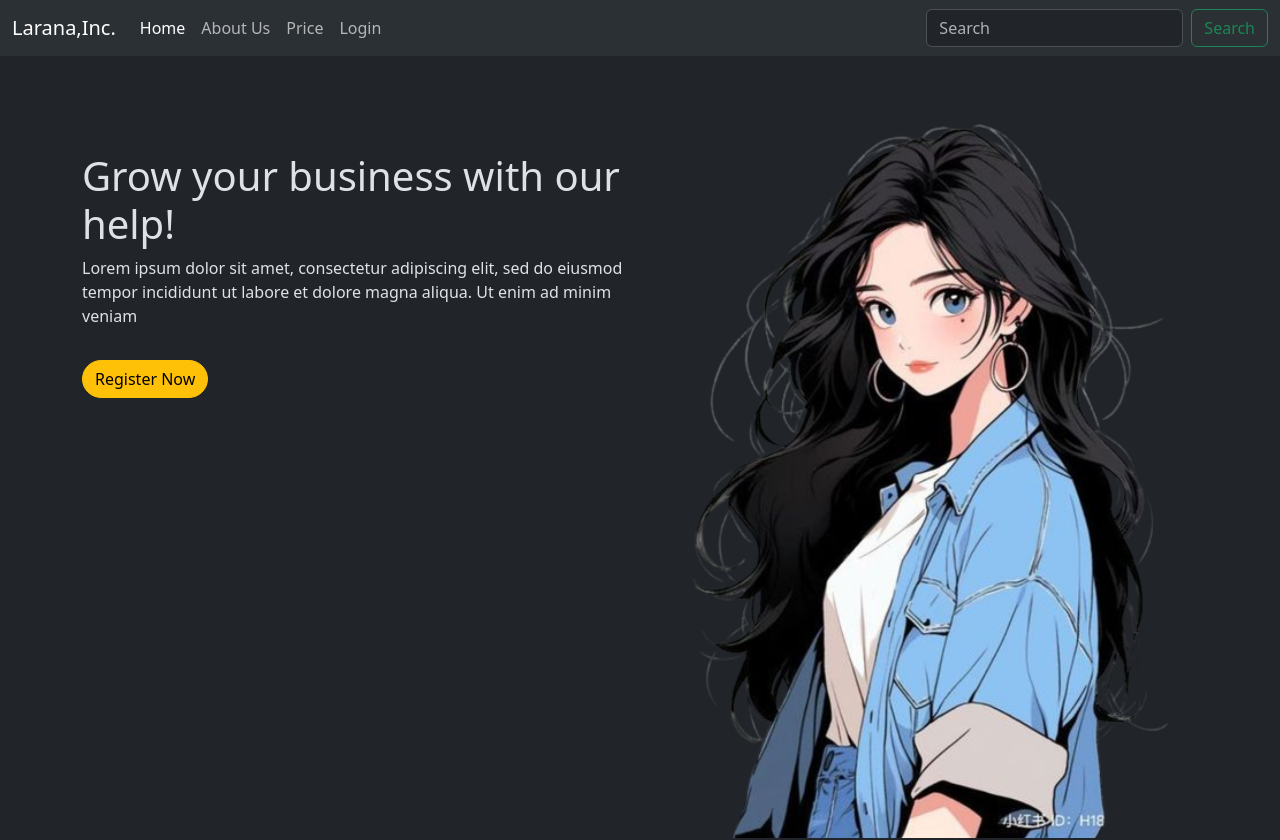
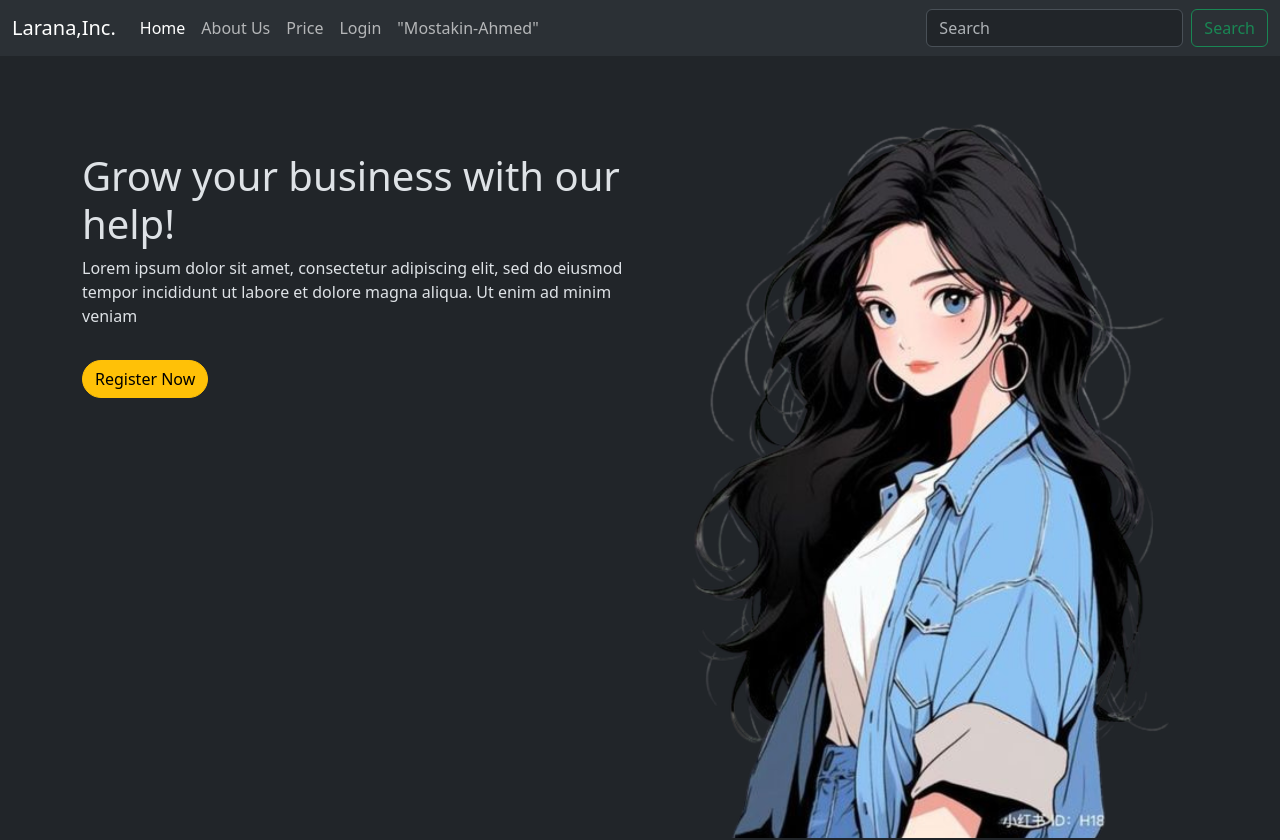
Before and after one commit to mostakinahmed/Bootstrap, a plain HTML site: page index.html in a window 1280 px wide. Shown: the top 840 px of the page. Drawn offline with nearby package versions, Linux system fonts and the light colour scheme.

Commit message:
all upload

```diff
--- a/index.html
+++ b/index.html
@@ -3,7 +3,7 @@
   <head>
     <meta charset="UTF-8" />
     <meta name="viewport" content="width=device-width, initial-scale=1.0" />
-    <title>Document</title>
+    <title>Mostakin</title>
     <link
       href="https://cdn.jsdelivr.net/npm/bootstrap@5.3.7/dist/css/bootstrap.min.css"
       rel="stylesheet"
@@ -41,6 +41,9 @@
             </li>
             <li class="nav-item">
               <a class="nav-link" href="#">Login</a>
+            </li>
+            <li class="nav-item">
+              <a class="nav-link" href="#">"Mostakin-Ahmed"</a>
             </li>
           </ul>
           <form class="d-flex" role="search">
```
